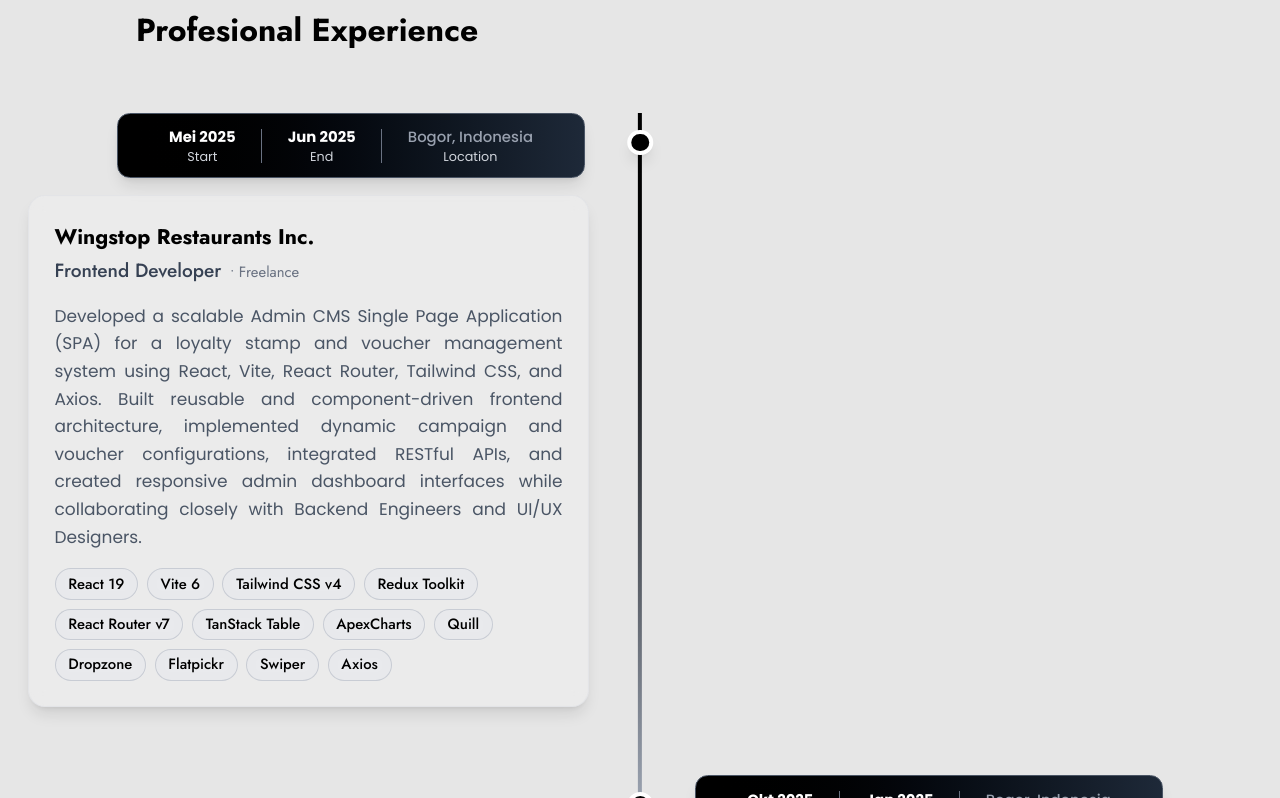
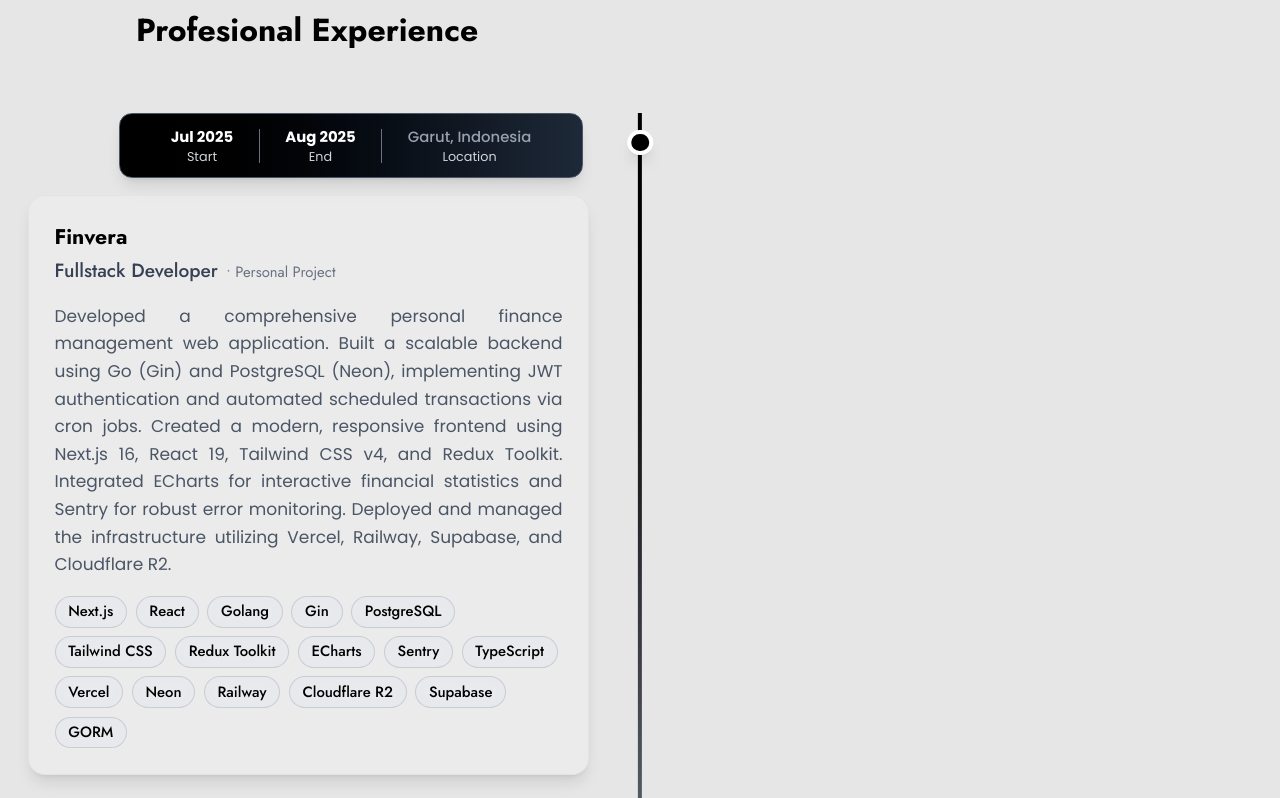
Before and after one commit to Albaihaqi354/Portofolio-V2, a Next.js app: page /about in a window 1280 px wide. Shown: the part 2922-3720 px from the top of the page. Built offline with nearby package versions, Linux system fonts and the light colour scheme; no server answers.

Commit message:
feat: add finvera to professional experience

```diff
--- a/app/about/components/experience.jsx
+++ b/app/about/components/experience.jsx
@@ -26,6 +26,17 @@ const experiences = [
 		description: "Developed a scalable Admin CMS Single Page Application (SPA) for a loyalty stamp and voucher management system using React, Vite, React Router, Tailwind CSS, and Axios. Built reusable and component-driven frontend architecture, implemented dynamic campaign and voucher configurations, integrated RESTful APIs, and created responsive admin dashboard interfaces while collaborating closely with Backend Engineers and UI/UX Designers.",
 		skills: ["React 19", "Vite 6", "Tailwind CSS v4", "Redux Toolkit", "React Router v7", "TanStack Table", "ApexCharts", "Quill", "Dropzone", "Flatpickr", "Swiper", "Axios"],
 	},
+	{
+		id: 3,
+		startDate: "Jul 2025",
+		endDate: "Aug 2025",
+		company: "Finvera",
+		position: "Fullstack Developer",
+		type: "Personal Project",
+		location: "Garut, Indonesia",
+		description: "Developed a comprehensive personal finance management web application. Built a scalable backend using Go (Gin) and PostgreSQL (Neon), implementing JWT authentication and automated scheduled transactions via cron jobs. Created a modern, responsive frontend using Next.js 16, React 19, Tailwind CSS v4, and Redux Toolkit. Integrated ECharts for interactive financial statistics and Sentry for robust error monitoring. Deployed and managed the infrastructure utilizing Vercel, Railway, Supabase, and Cloudflare R2.",
+		skills: ["Next.js", "React", "Golang", "Gin", "PostgreSQL", "Tailwind CSS", "Redux Toolkit", "ECharts", "Sentry", "TypeScript", "Vercel", "Neon", "Railway", "Cloudflare R2", "Supabase", "GORM"],
+	}
 ];
 
 experiences.reverse();
```
